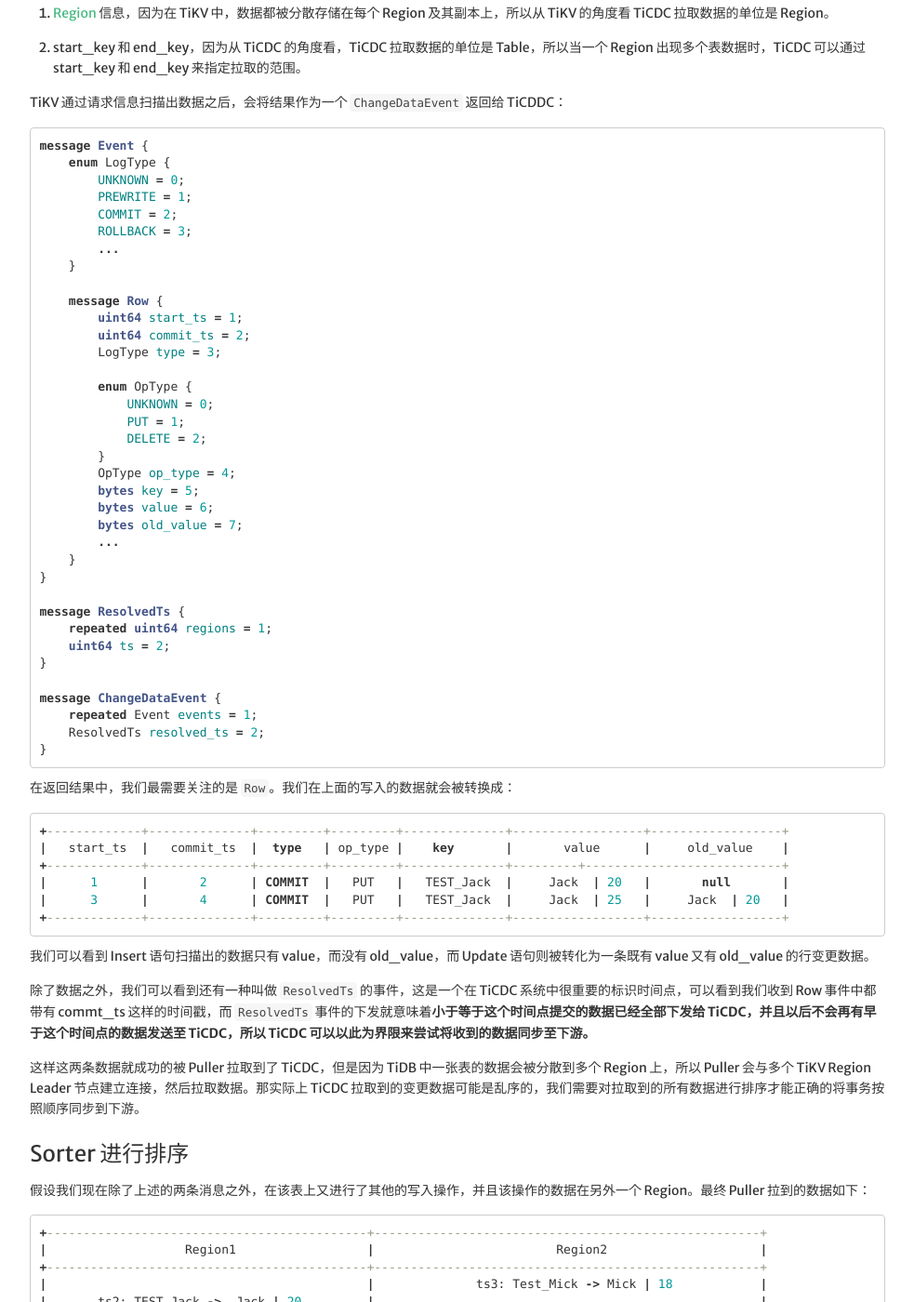
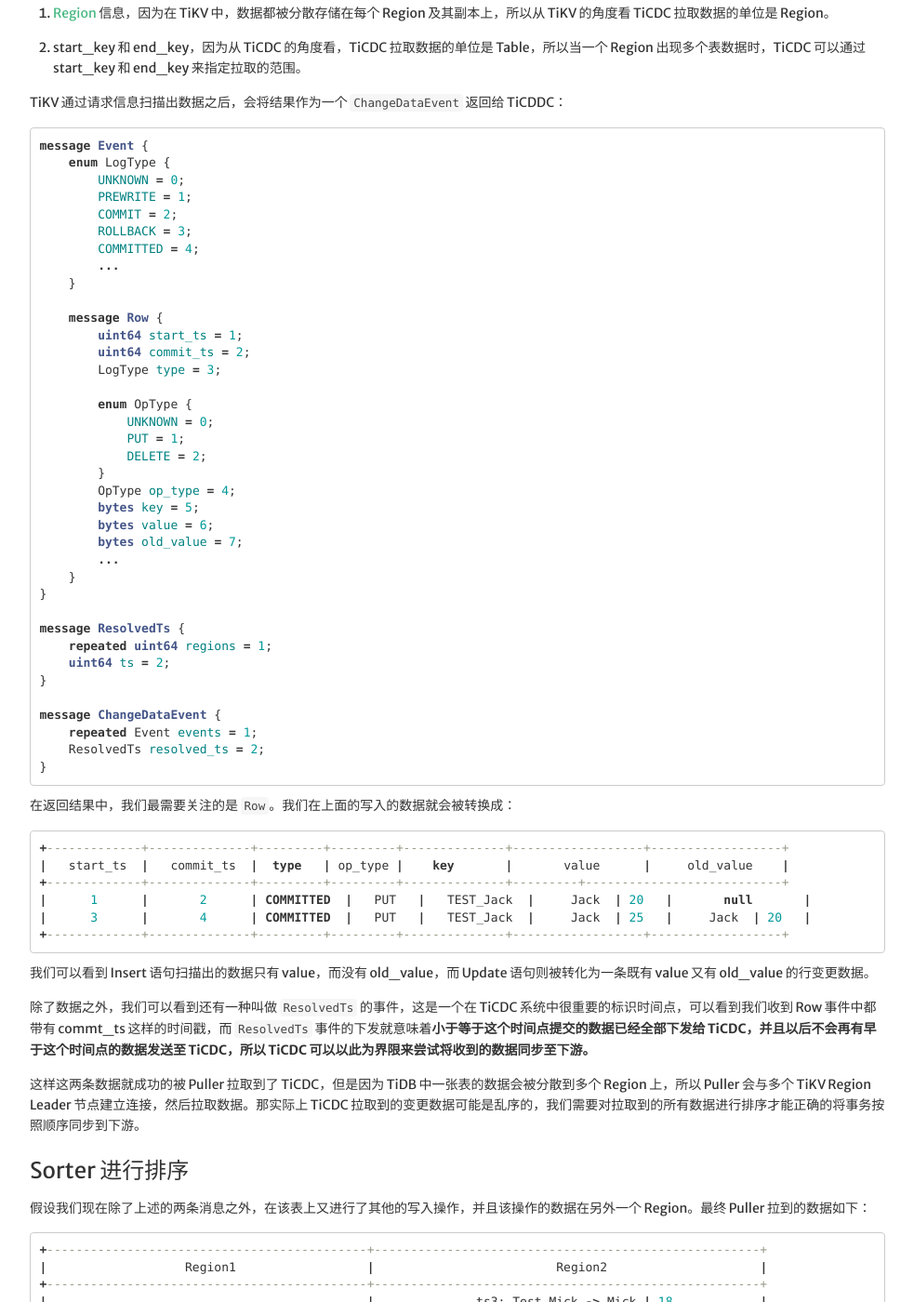
Before and after one commit to hi-rustin/hi-rustin.rs, a Jekyll site: the page built from _posts/2022-07-11-TiCDC 架构和数据同步链路解析.md, in a window 1280 px wide and 1400 px high, scrolled down 4147 px. Shown: the whole window at 93% size, without its empty margins (8-991 px from the left). Built offline with Jekyll 4.4.1, drawn with Linux system fonts in a browser that asks for light colours; nearby versions of some CDN libraries; comment, search, counter and statistics services are not loaded.

Commit message:
posts: fix wrong type
Signed-off-by: hi-rustin <rustin.liu@gmail.com>

````diff
--- a/_posts/2022-07-11-TiCDC 架构和数据同步链路解析.md
+++ b/_posts/2022-07-11-TiCDC 架构和数据同步链路解析.md
@@ -154,6 +154,7 @@ message Event {
         PREWRITE = 1;
         COMMIT = 2;
         ROLLBACK = 3;
+        COMMITTED = 4;
         ...
     }
 
@@ -190,8 +191,8 @@ message ChangeDataEvent {
 +-------------+--------------+---------+---------+--------------+------------------+------------------+
 |   start_ts  |   commit_ts  |  type   | op_type |    key       |       value      |     old_value    |
 +-------------+--------------+---------+---------+--------------+---------+---------------------------+
-|      1      |       2      | COMMIT  |   PUT   |   TEST_Jack  |     Jack  | 20   |       null       |
-|      3      |       4      | COMMIT  |   PUT   |   TEST_Jack  |     Jack  | 25   |     Jack  | 20   |
+|      1      |       2      | COMMITTED  |   PUT   |   TEST_Jack  |     Jack  | 20   |       null       |
+|      3      |       4      | COMMITTED  |   PUT   |   TEST_Jack  |     Jack  | 25   |     Jack  | 20   |
 +-------------+--------------+---------+---------+--------------+------------------+------------------+
 ```
 我们可以看到 Insert 语句扫描出的数据只有 value，而没有 old_value，而 Update 语句则被转化为一条既有 value 又有 old_value 的行变更数据。
````
